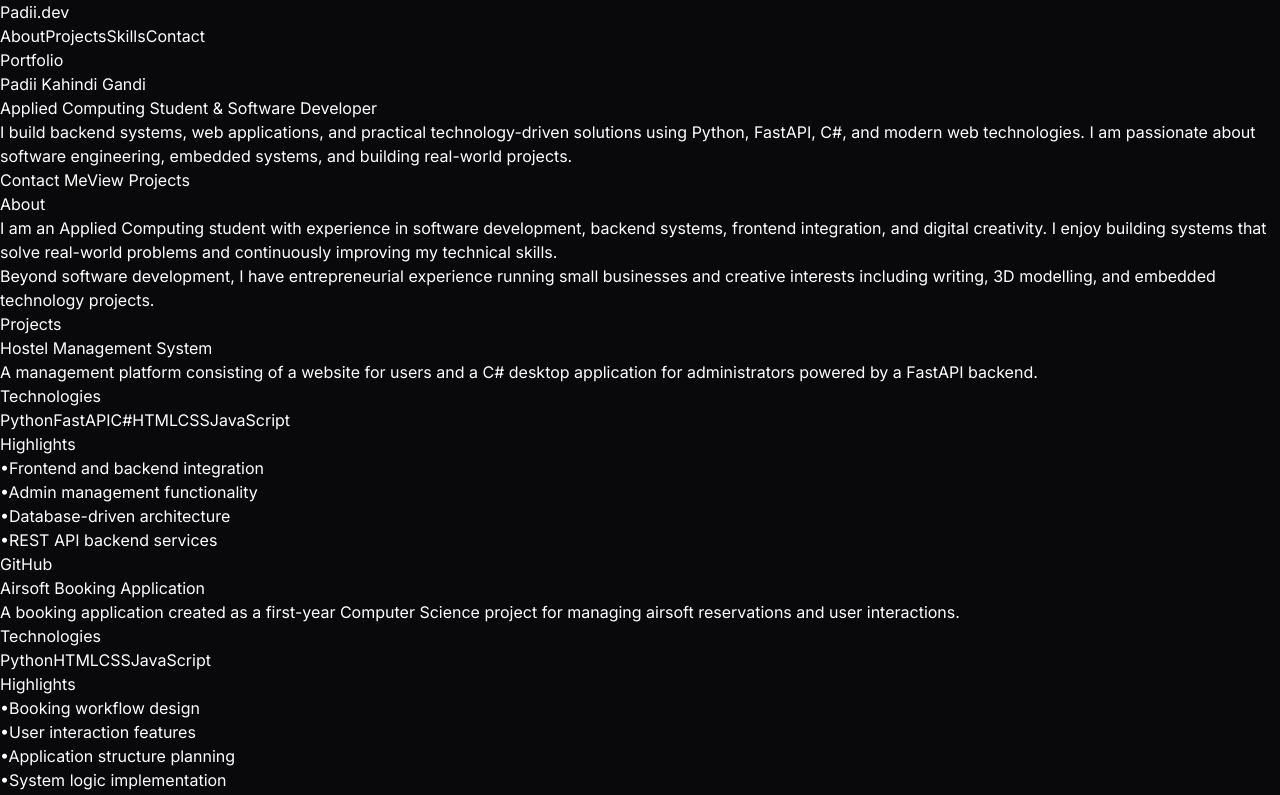
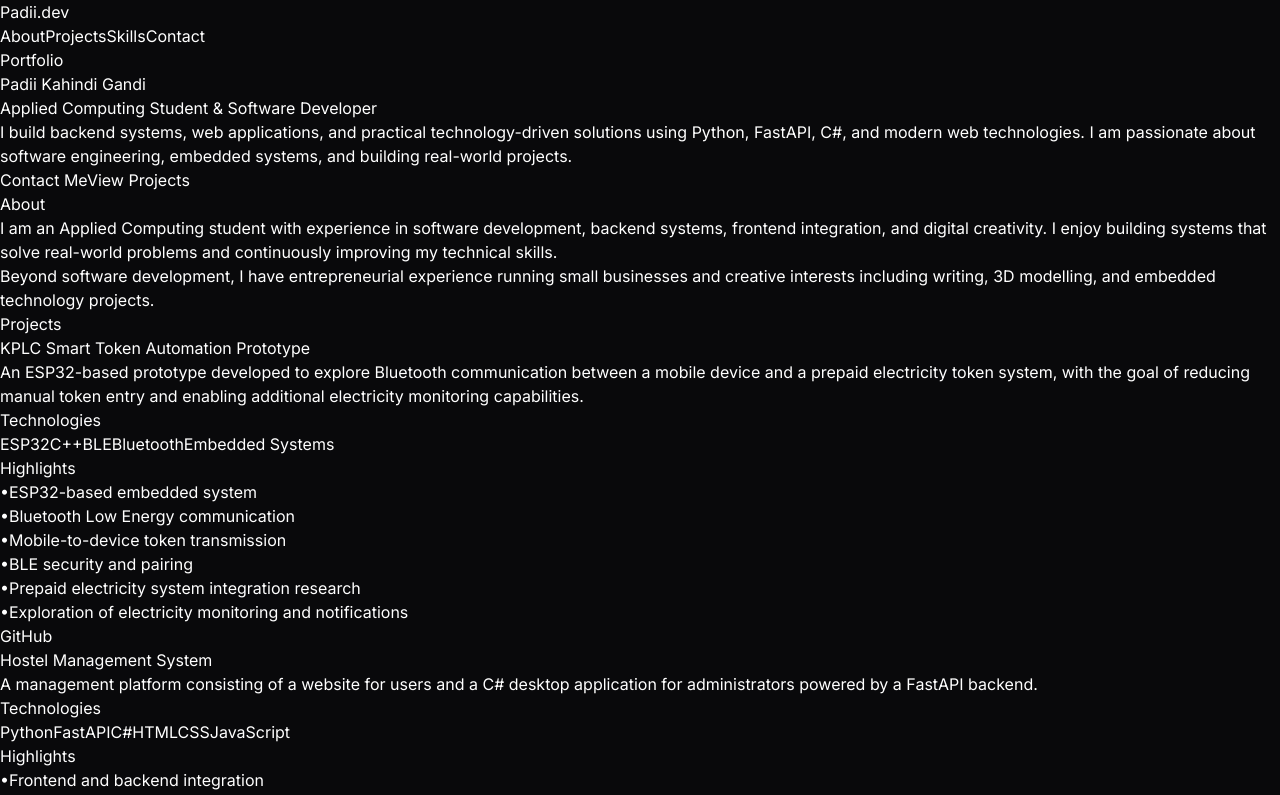
Before and after one commit to famousaj/padii-portfolio, a React (Vite) app: page / in a window 1280 px wide. Shown: the top 795 px of the page. Built offline with nearby package versions, Linux system fonts and the light colour scheme.

Commit message:
Update project list in Portfolio component

```diff
--- a/src/App.jsx
+++ b/src/App.jsx
@@ -1,5 +1,24 @@
 export default function Portfolio() {
 const projects = [
+  {
+    title: "KPLC Smart Token Automation Prototype",
+    description:
+      "An ESP32-based prototype developed to explore Bluetooth communication between a mobile device and a prepaid electricity token system, with the goal of reducing manual token entry and enabling additional electricity monitoring capabilities.",
+    tech: ["ESP32", "C++", "BLE", "Bluetooth", "Embedded Systems"],
+    github: "https://github.com/yourusername/kplc-token-prototype.git",
+    demo: "#",
+    features: [
+      "ESP32-based embedded system",
+      "Bluetooth Low Energy communication",
+      "Mobile-to-device token transmission",
+      "BLE security and pairing",
+      "Prepaid electricity system integration research",
+      "Exploration of electricity monitoring and notifications",
+    ],
+
+    status: "Completed Prototype",
+  },
+
   {
     title: "Hostel Management System",
     description:
@@ -14,8 +33,9 @@ export default function Portfolio() {
       "REST API backend services",
     ],
 
-      Satus: "Inprogress",
+    status: "Inprogress",
   },
+
   {
     title: "Airsoft Booking Application",
     description:
@@ -34,7 +54,6 @@ export default function Portfolio() {
     status: "Completed No GitHub",
   },
 ];
-
   const skills = {
     Backend: ["Python", "FastAPI"],
     Frontend: ["HTML", "CSS", "JavaScript"],
```
Lines whose indentation alone changed are shown as unchanged.
